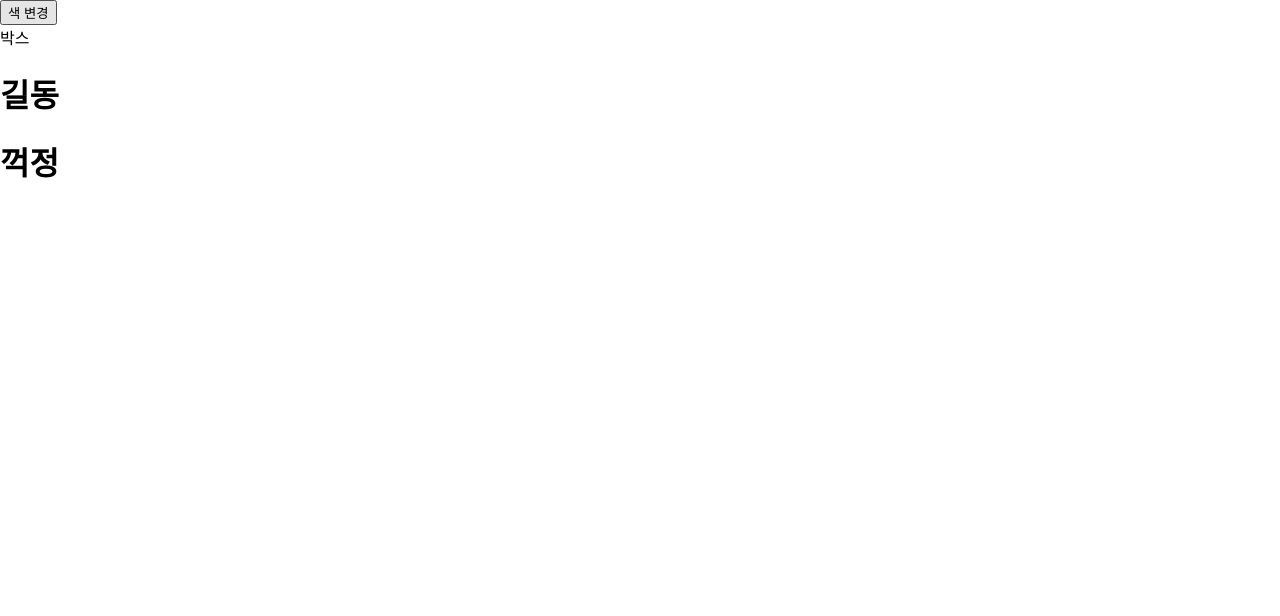
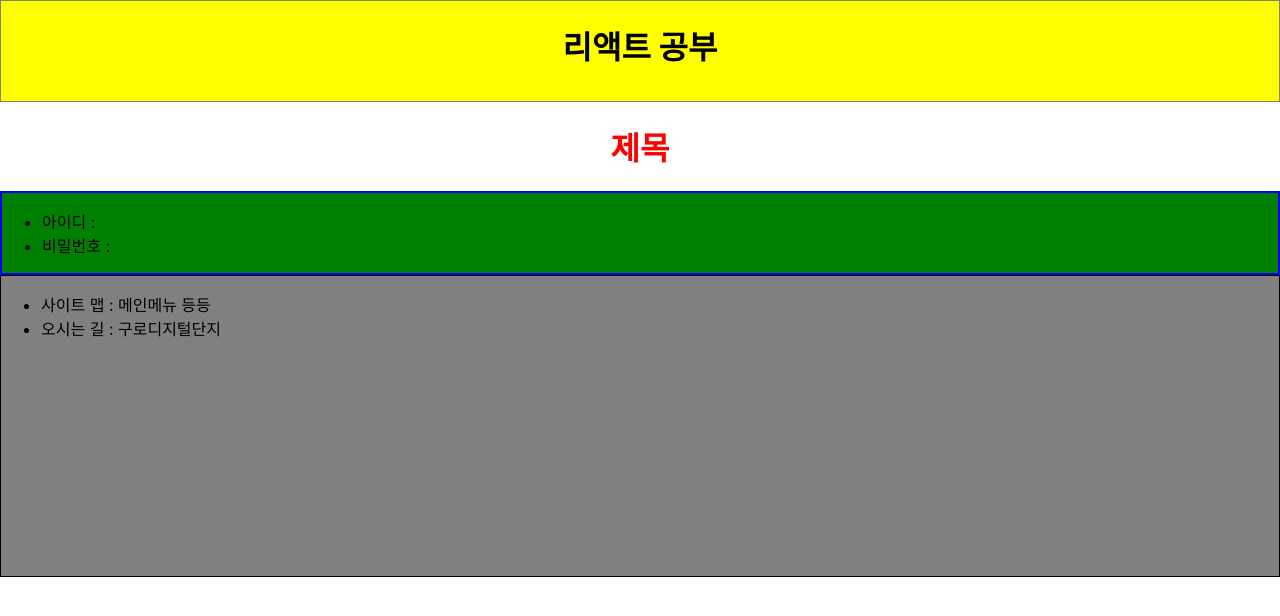
Before and after one commit to thyoondev/React-Springboot-Practice-Book, a React (Create React App) app: page / in a window 1280 px wide. Shown: the top 616 px of the page. Built offline with nearby package versions, Linux system fonts and the light colour scheme.

Commit message:
styled-components

```diff
--- a/package.json
+++ b/package.json
@@ -9,6 +9,8 @@
     "react": "^17.0.2",
     "react-dom": "^17.0.2",
     "react-scripts": "4.0.3",
+    "style-component": "^0.0.1",
+    "styled-components": "^5.2.3",
     "web-vitals": "^1.1.1"
   },
   "scripts": {
--- a/src/App.js
+++ b/src/App.js
@@ -1,5 +1,8 @@
-import { createRef, useRef, useState } from 'react';
+import styled from 'styled-components';
 import './App.css';
+import Footer from './components/Footer';
+import Header from './components/Header';
+import Main from './components/Main';
 //1. return시에 하나의 dom만 리턴할 수 있다.
 //2. 변수선언은 let 혹은 const로만 해야함. (scope 문제)
 //3. if 사용 불가능 -> 삼항연산자 (조건 ? 값(ture) : 값(false))
@@ -9,33 +12,12 @@ import './App.css';
 // -외부 파일에 적는 방법
 // -라이브러리 사용(부트스트랩, componet-styled)
 
-//useRef(디자인)
-//dom을 변경할 때 사용
 function App() {
-  const myRef = useRef(null);
-  const [list, setList] = useState([
-    { id: 1, name: '길동' },
-    { id: 2, name: '꺽정' },
-  ]);
-
-  const myRefs = Array.from({ length: list.length }).map(() => createRef());
-
   return (
     <div>
-      <button
-        onClick={() => {
-          console.log(myRef);
-          console.log(myRef.current);
-          myRefs[0].current.style.color = 'blue';
-          myRefs[1].current.style.color = 'red';
-        }}
-      >
-        색 변경
-      </button>
-      <div ref={myRef}> 박스 </div>
-      {list.map((user, index) => (
-        <h1 ref={myRefs[index]}>{user.name}</h1>
-      ))}
+      <Header />
+      <Main />
+      <Footer />
     </div>
   );
 }
--- /dev/null
+++ b/src/components/Footer.js
@@ -0,0 +1,23 @@
+import React from 'react';
+import styled from 'styled-components';
+
+const FooterList = styled.div`
+  border: 1px solid black;
+  height: 300px;
+  background-color: gray;
+`;
+
+function Footer() {
+  return (
+    <>
+      <FooterList>
+        <ul>
+          <li>사이트 맵 : 메인메뉴 등등</li>
+          <li>오시는 길 : 구로디지털단지</li>
+        </ul>
+      </FooterList>
+    </>
+  );
+}
+
+export default Footer;
--- /dev/null
+++ b/src/components/Header.js
@@ -0,0 +1,20 @@
+import React from 'react';
+import styled from 'styled-components';
+
+const HeaderBox = styled.div`
+  height: 100px;
+  border: 1px solid gray;
+  text-align: center;
+  background-color: yellow;
+`;
+function Header() {
+  return (
+    <>
+      <HeaderBox>
+        <h1>리액트 공부</h1>
+      </HeaderBox>
+    </>
+  );
+}
+
+export default Header;
--- /dev/null
+++ b/src/components/Login.js
@@ -0,0 +1,22 @@
+import React from 'react';
+import styled from 'styled-components';
+
+const LoginBox = styled.div`
+  height: 300;
+  border: 2px solid blue;
+  background-color: green;
+`;
+function Login(props) {
+  return (
+    <div>
+      <LoginBox>
+        <ul>
+          <li>아이디 : </li>
+          <li>비밀번호 : </li>
+        </ul>
+      </LoginBox>
+    </div>
+  );
+}
+
+export default Login;
--- /dev/null
+++ b/src/components/Main.js
@@ -0,0 +1,18 @@
+import React from 'react';
+import styled from 'styled-components';
+import Login from './Login';
+
+const Title = styled.h1`
+  color: red;
+  text-align: center;
+`;
+function Main() {
+  return (
+    <div>
+      <Title>제목</Title>
+      <Login />
+    </div>
+  );
+}
+
+export default Main;
```
Also changed, not shown: 1 other file (tests, documents, lock files or other folders).
